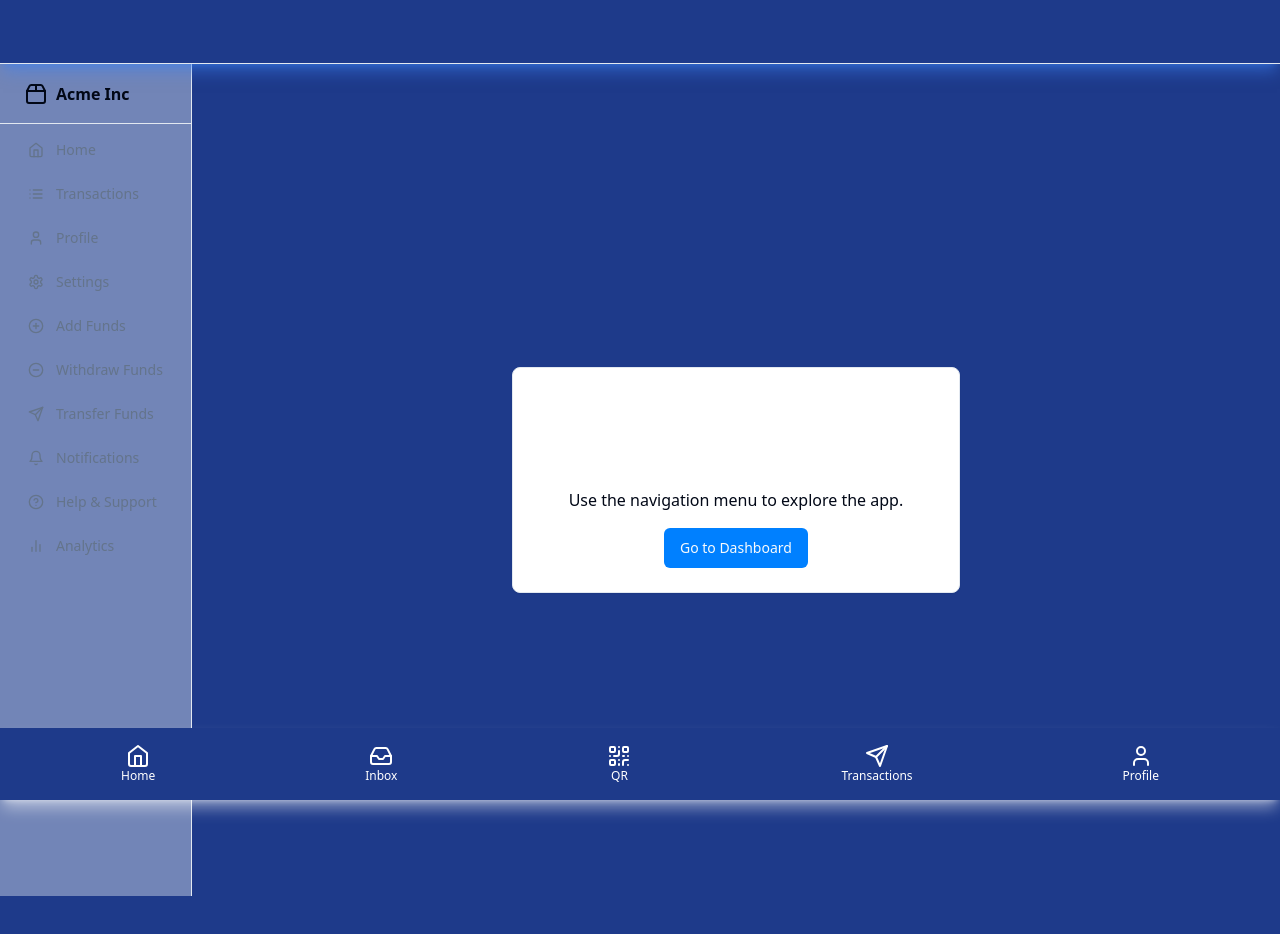
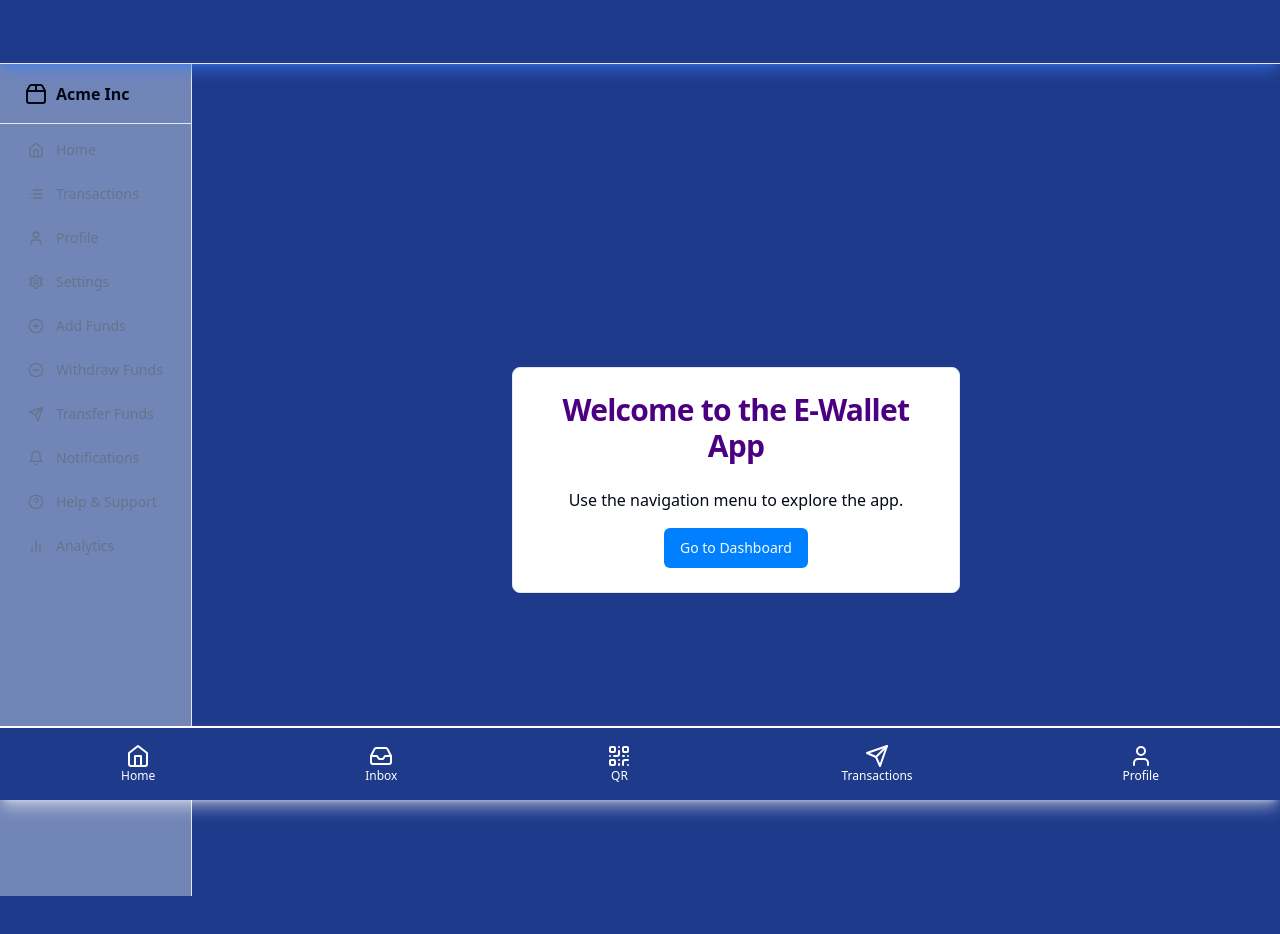
Before and after one commit to GPT-Engineer-App/webapp-creator, a React (Vite) app: page / in a window 1280 px wide. Shown: the top 934 px of the page. Built offline with nearby package versions, Linux system fonts and the light colour scheme.

Commit message:
Added white border to footer and updated title headers to dark purple for better visibility.

```diff
--- a/src/index.css
+++ b/src/index.css
@@ -74,6 +74,9 @@
     @apply bg-[#1e3a8a] text-foreground; /* Updated background color to dark blue */
   }
   h1, h2, h3, h4, h5, h6 {
-    @apply text-white; /* Ensure title headers are white */
+    @apply text-[#4B0082]; /* Ensure title headers are dark purple */
+  }
+  footer {
+    @apply border-t-2 border-white; /* Add white border to footer */
   }
 }
```
